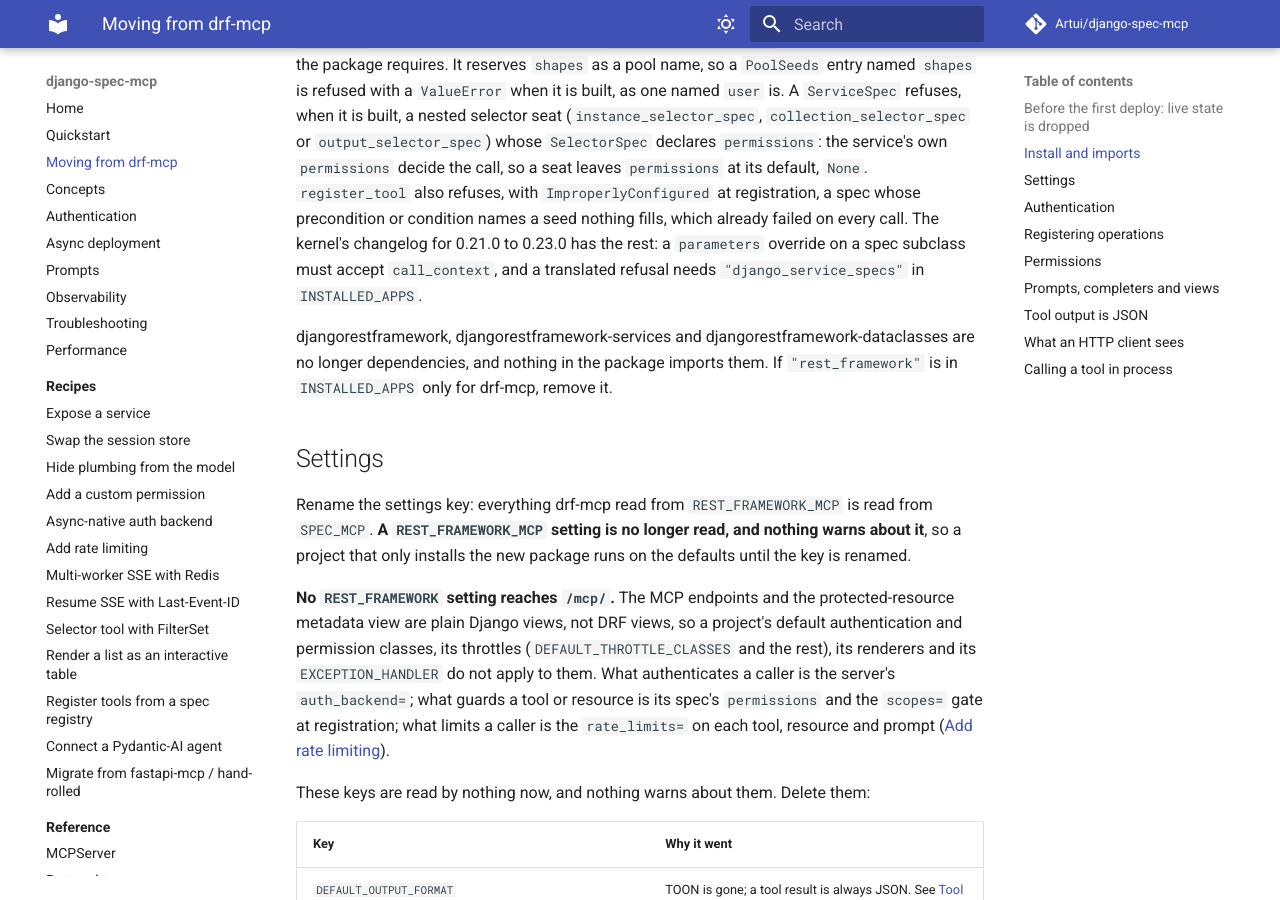
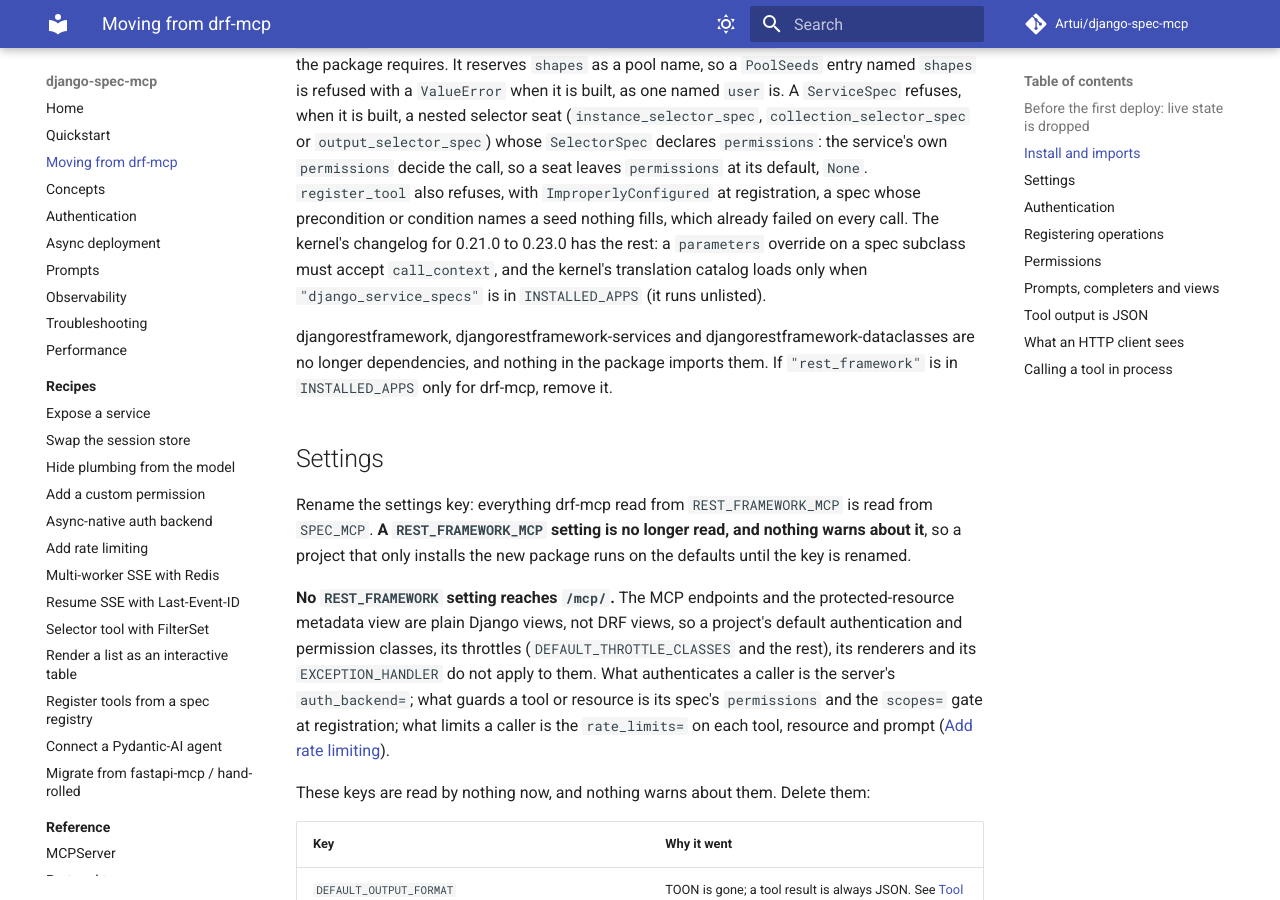
Before and after one commit to Artui/django-spec-mcp, an MkDocs documentation site: the page built from docs/moving-from-drf-mcp.md, in a window 1280 px wide and 900 px high, scrolled down 1637 px. Built offline with MkDocs 1.6.1 and Material for MkDocs 9.7.7, drawn with Linux system fonts in a browser that asks for light colours; comment, search, counter and statistics services are not loaded.

Commit message:
Say the kernel runs unlisted; INSTALLED_APPS only loads its translation catalog
Co-Authored-By: Claude Opus 5.5 <noreply@anthropic.com>

```diff
--- a/docs/moving-from-drf-mcp.md
+++ b/docs/moving-from-drf-mcp.md
@@ -57,8 +57,9 @@ decide the call, so a seat leaves `permissions` at its default, `None`.
 `register_tool` also refuses, with `ImproperlyConfigured` at registration, a spec
 whose precondition or condition names a seed nothing fills, which already failed on
 every call. The kernel's changelog for 0.21.0 to 0.23.0 has the rest: a `parameters`
-override on a spec subclass must accept `call_context`, and a translated refusal
-needs `"django_service_specs"` in `INSTALLED_APPS`.
+override on a spec subclass must accept `call_context`, and the kernel's translation
+catalog loads only when `"django_service_specs"` is in `INSTALLED_APPS` (it runs
+unlisted).
 
 djangorestframework, djangorestframework-services and
 djangorestframework-dataclasses are no longer dependencies, and nothing in the
```
Also changed, not shown: CHANGELOG.md (+2 -2 lines).
